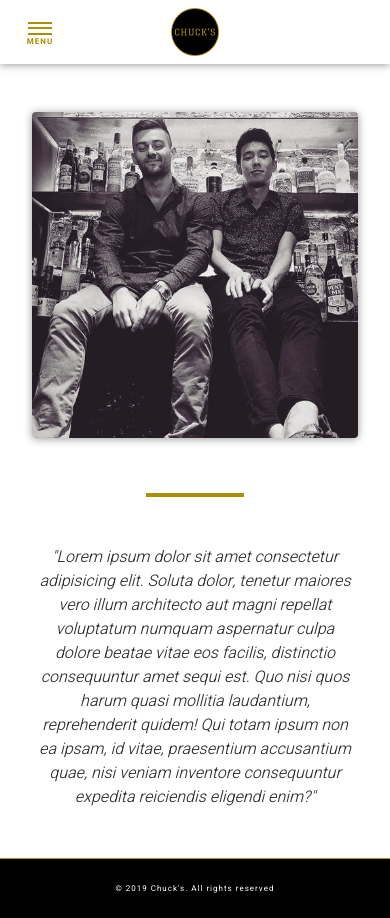
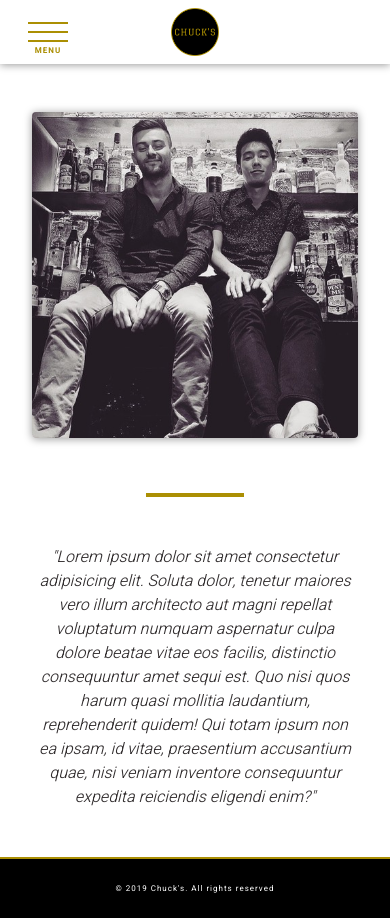
Before and after one commit to GiuseppeZeraschi/chucks, a Vue app: page /about in a window 390 px wide. Built offline with nearby package versions, Linux system fonts and the light colour scheme.

Commit message:
fixed hamburger

```diff
--- a/src/components/Hamburger.vue
+++ b/src/components/Hamburger.vue
@@ -2,8 +2,8 @@
   <div :class="{ 'v-hamburger--active': mobileNavActive }" class="v-hamburger">
     <div class="v-hamburger__line"></div>
     <div class="v-hamburger__line"></div>
-    <div class="v-hamburger__line u-margin-bottom-mercury"></div>
-    <span class="v-hamburger__text u-text-mars-title">Menu</span>
+    <div class="v-hamburger__line"></div>
+    <div class="v-hamburger__text u-text-mars-title">Menu</div>
   </div>
 </template>
 
@@ -20,18 +20,20 @@ export default {
 </script>
 
 <style lang="scss">
+$hamburger-height: 35px;
+
 .v-hamburger {
   align-items: center;
   cursor: pointer;
   display: flex;
   flex-direction: column;
-  height: $neptune;
+  height: $hamburger-height;
   justify-content: space-around;
   left: $earth;
   padding: $mercury;
   position: absolute;
   transition: $transition-opacity;
-  width: $neptune;
+  width: $uranus;
 
   &--active {
     opacity: $opacity;
@@ -49,7 +51,8 @@ export default {
 
   &__text {
     color: $gold;
-    line-height: 0;
+    position: absolute;
+    top: 30px;
   }
 }
 </style>
--- a/src/styles/_variables.scss
+++ b/src/styles/_variables.scss
@@ -22,7 +22,7 @@ $gold: #ab8f03;
 $box-shadow: 0 $moon $mars 0 rgba(0, 0, 0, 0.4);
 
 // BORDER
-$border-gold: $moon solid $gold;
+$border-gold: $pluto solid $gold;
 
 // OPACITY
 $opacity: 0.6;
```
